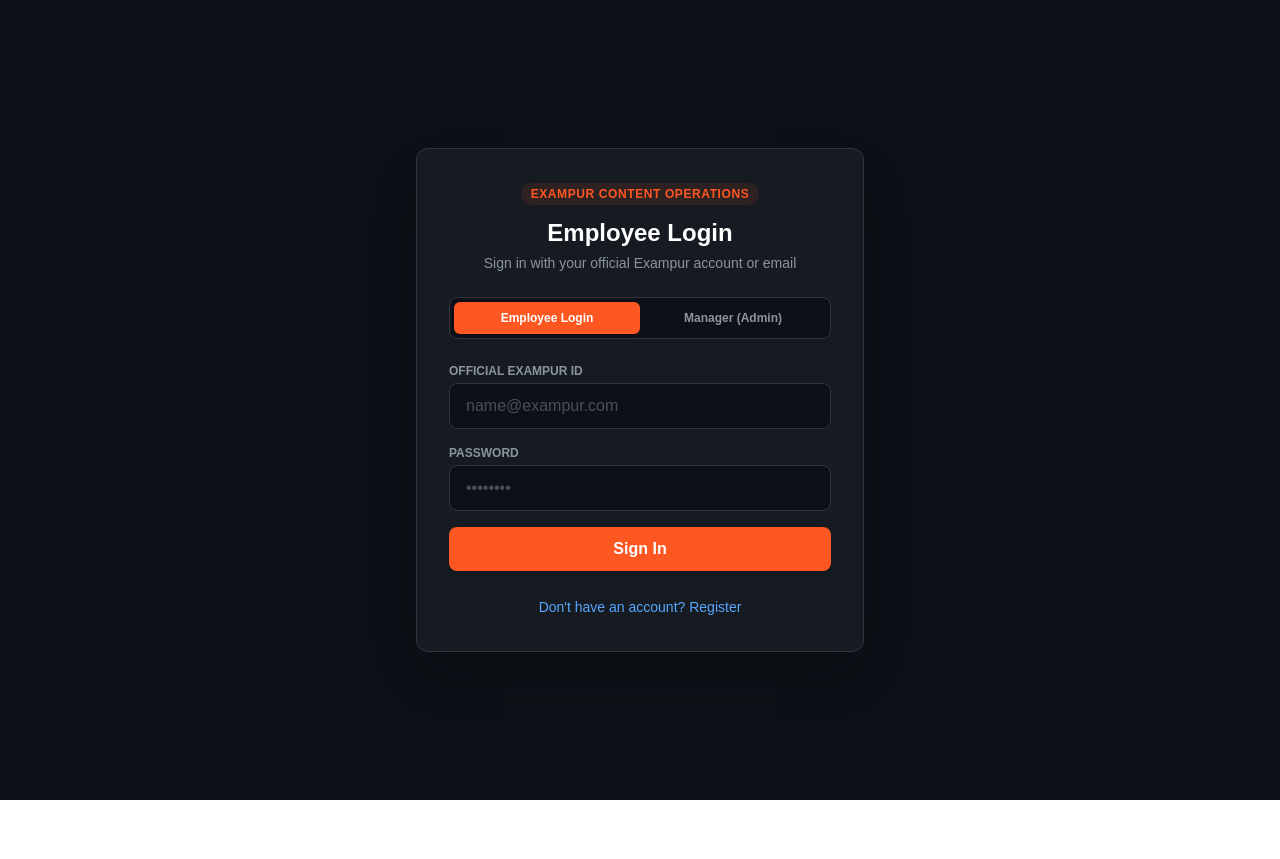
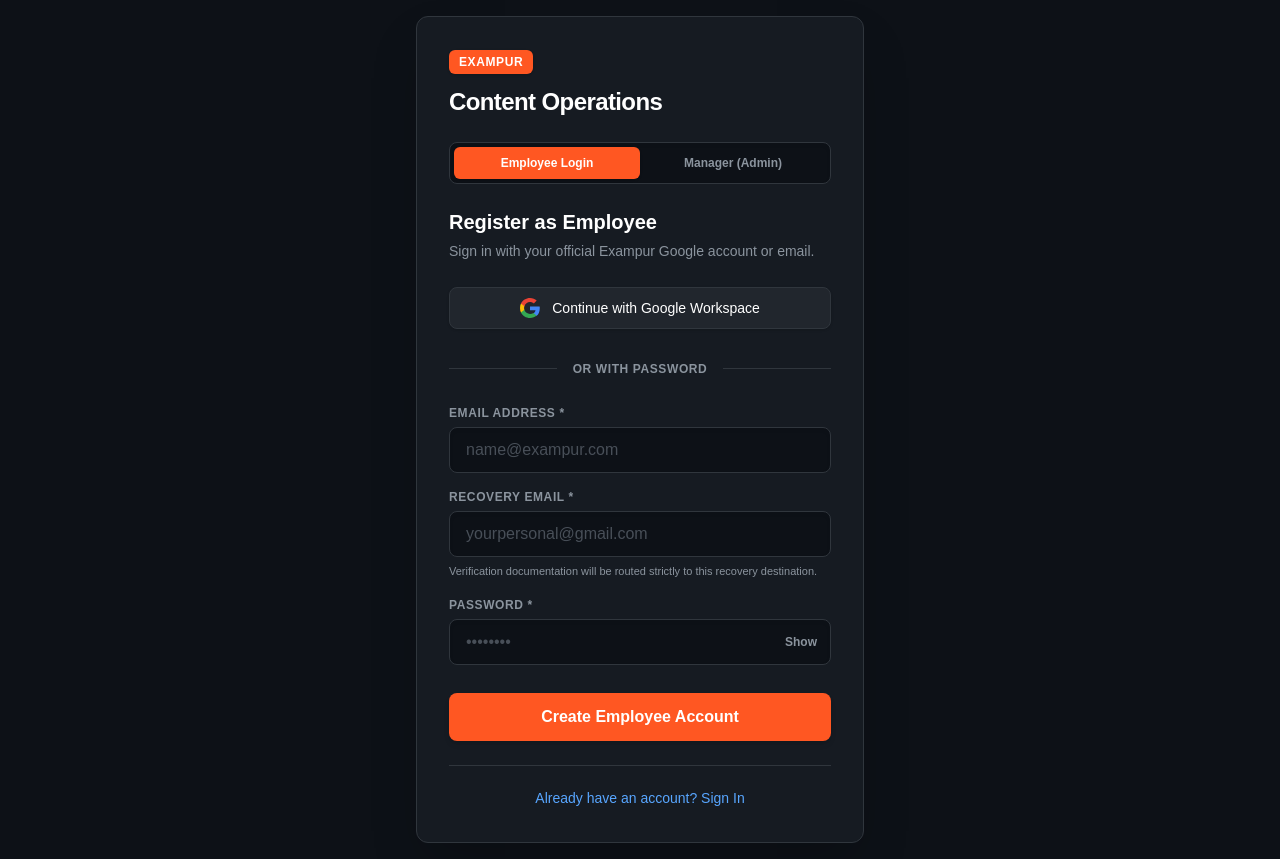
Before and after one commit to AK47amit/exampur-content-tracker1, a Next.js app: page /login in a window 1280 px wide. Before the commit the page ends 800 px from the top, so only its background shows below. Built offline with nearby package versions, Linux system fonts and the light colour scheme; no server answers.

Commit message:
fix: update full login and registration code with email verification

```diff
--- a/app/login/page.tsx
+++ b/app/login/page.tsx
@@ -1,4 +1,14 @@
 'use client';
+
+/**
+ * ============================================================================
+ * EXAMPUR CONTENT OPERATIONS - AUTHENTICATION & REGISTRATION MODULE
+ * ============================================================================
+ * File: app/login/page.tsx
+ * Description: Handles secure employee login, manager/admin access, and
+ * employee registration with official Exampur ID mapping and custom recovery email routing.
+ * ============================================================================
+ */
 
 import React, { useState } from 'react';
 import { supabase } from '@/lib/supabase';
@@ -6,29 +16,56 @@ import { useRouter } from 'next/navigation';
 
 export default function LoginPage() {
   const router = useRouter();
-  const [activeTab, setActiveTab] = useState<'employee-login' | 'employee-signup' | 'admin'>('employee-login');
 
+  // ---------------------------------------------------------------------------
+  // Navigation & View State Management
+  // ---------------------------------------------------------------------------
+  const [tab, setTab] = useState<'employee' | 'admin'>('employee');
+  const [isSignUp, setIsSignUp] = useState(true);
+
+  // ---------------------------------------------------------------------------
+  // Form Input Field States
+  // ---------------------------------------------------------------------------
   const [email, setEmail] = useState('');
+  const [recoveryEmail, setRecoveryEmail] = useState('');
   const [password, setPassword] = useState('');
-  const [recoveryEmail, setRecoveryEmail] = useState('');
+  const [showPassword, setShowPassword] = useState(false);
+
+  // ---------------------------------------------------------------------------
+  // Application Execution Feedback States
+  // ---------------------------------------------------------------------------
   const [loading, setLoading] = useState(false);
   const [errorMsg, setErrorMsg] = useState('');
+  const [successMsg, setSuccessMsg] = useState('');
 
+  /**
+   * ===========================================================================
+   * COMPREHENSIVE AUTHENTICATION & REGISTRATION SUBMISSION HANDLER
+   * ===========================================================================
+   */
   const handleAuth = async (e: React.FormEvent) => {
     e.preventDefault();
     setLoading(true);
     setErrorMsg('');
+    setSuccessMsg('');
 
     try {
       const officialEmail = email.trim().toLowerCase();
       const personalRecoveryEmail = recoveryEmail.trim().toLowerCase();
 
-      if (activeTab === 'employee-signup') {
+      // -----------------------------------------------------------------------
+      // EMPLOYEE REGISTRATION FLOW
+      // -----------------------------------------------------------------------
+      if (tab === 'employee' && isSignUp) {
         if (!personalRecoveryEmail) {
           throw new Error('Recovery email is required for employee registration.');
         }
 
-        // 1. Register with Official Exampur ID as primary
+        if (personalRecoveryEmail === officialEmail) {
+          throw new Error('Recovery email cannot be identical to your official Exampur ID.');
+        }
+
+        // Step 1: Register user in Supabase Auth with official ID as primary account identifier
         const { data, error } = await supabase.auth.signUp({
           email: officialEmail,
           password,
@@ -41,12 +78,12 @@ export default function LoginPage() {
 
         if (error) throw error;
 
-        // 2. Force sign out so user cannot auto-login without verifying recovery email
+        // Step 2: Invalidate session immediately to prevent unauthorized auto-login bypass
         await supabase.auth.signOut();
 
-        // 3. Trigger Custom Nodemailer API to send email strictly to Recovery Email
+        // Step 3: Trigger Custom Nodemailer API to route welcome and verification strictly to recovery email
         try {
-          await fetch('/api/send-mail', {
+          const mailResponse = await fetch('/api/send-mail', {
             method: 'POST',
             headers: { 'Content-Type': 'application/json' },
             body: JSON.stringify({
@@ -54,17 +91,27 @@ export default function LoginPage() {
               recoveryEmail: personalRecoveryEmail,
             }),
           });
-        } catch (mailErr) {
-          console.error('Mail dispatch network error:', mailErr);
+
+          if (!mailResponse.ok) {
+            console.error('API Route dispatch failed to send recovery notification email.');
+          }
+        } catch (mailNetworkErr) {
+          console.error('Network exception caught during mail dispatcher call:', mailNetworkErr);
         }
 
-        alert('Account created successfully! Verification details have been sent to your recovery email. Please check your recovery inbox.');
-        setActiveTab('employee-login');
+        // Set success feedback state and reset form variables cleanly
+        setSuccessMsg(
+          'Account successfully created! Verification instructions have been dispatched exclusively to your recovery email inbox.'
+        );
+        setIsSignUp(false);
         setEmail('');
         setPassword('');
         setRecoveryEmail('');
+
       } else {
-        // Sign In Flow (For both Employee and Admin)
+        // -----------------------------------------------------------------------
+        // STANDARD SIGN IN FLOW (Employee Sign-In & Admin Sign-In)
+        // -----------------------------------------------------------------------
         const { data, error } = await supabase.auth.signInWithPassword({
           email: officialEmail,
           password,
@@ -77,7 +124,7 @@ export default function LoginPage() {
         }
       }
     } catch (err: any) {
-      setErrorMsg(err.message || 'An unexpected error occurred.');
+      setErrorMsg(err.message || 'An unexpected authentication exception occurred during execution.');
     } finally {
       setLoading(false);
     }
@@ -87,66 +134,139 @@ export default function LoginPage() {
     <div className="min-h-screen bg-[#0d1117] flex items-center justify-center p-4">
       <div className="bg-[#161b22] border border-[#30363d] rounded-xl p-8 max-w-md w-full shadow-2xl">
 
-        {/* Top Header & Tabs matching original UI */}
-        <div className="text-center mb-6">
-          <span className="text-xs bg-[#ff5722]/10 text-[#ff5722] font-semibold px-2.5 py-1 rounded-full uppercase tracking-wider">
-            EXAMPUR Content Operations
-          </span>
-          <h2 className="text-2xl font-bold text-white mt-3">
-            {activeTab === 'admin' ? 'Manager (Admin) Login' : activeTab === 'employee-signup' ? 'Employee Registration' : 'Employee Login'}
-          </h2>
-          <p className="text-sm text-[#8b949e] mt-1">
-            {activeTab === 'admin'
-              ? 'Sign in with administrator credentials'
-              : activeTab === 'employee-signup'
-              ? 'Register using your official Exampur ID'
-              : 'Sign in with your official Exampur account or email'}
-          </p>
+        {/* =================================================================== */}
+        {/* HEADER BRANDING CONTAINER                                         */}
+        {/* =================================================================== */}
+        <div className="mb-6">
+          <div className="inline-block bg-[#ff5722] text-white text-xs font-bold px-2.5 py-1 rounded-md uppercase tracking-wider mb-3 shadow-sm">
+            EXAMPUR
+          </div>
+          <h2 className="text-2xl font-bold text-white tracking-tight">Content Operations</h2>
         </div>
 
-        {/* Tab Switcher */}
-        <div className="flex bg-[#0d1117] p-1 rounded-lg border border-[#30363d] mb-6">
+        {/* =================================================================== */}
+        {/* TOP ROLE SWITCHER NAVIGATION TABS                                 */}
+        {/* =================================================================== */}
+        <div className="flex bg-[#0d1117] p-1 rounded-lg border border-[#30363d] mb-6 shadow-inner">
           <button
             type="button"
-            onClick={() => { setActiveTab('employee-login'); setErrorMsg(''); }}
-            className={`flex-1 py-2 text-xs font-semibold rounded-md transition ${activeTab === 'employee-login' ? 'bg-[#ff5722] text-white shadow' : 'text-[#8b949e] hover:text-white'}`}
+            onClick={() => {
+              setTab('employee');
+              setIsSignUp(true);
+              setErrorMsg('');
+              setSuccessMsg('');
+            }}
+            className={`flex-1 py-2 text-xs font-semibold rounded-md transition-all duration-200 ${
+              tab === 'employee' ? 'bg-[#ff5722] text-white shadow' : 'text-[#8b949e] hover:text-white'
+            }`}
           >
             Employee Login
           </button>
           <button
             type="button"
-            onClick={() => { setActiveTab('admin'); setErrorMsg(''); }}
-            className={`flex-1 py-2 text-xs font-semibold rounded-md transition ${activeTab === 'admin' ? 'bg-[#ff5722] text-white shadow' : 'text-[#8b949e] hover:text-white'}`}
+            onClick={() => {
+              setTab('admin');
+              setIsSignUp(false);
+              setErrorMsg('');
+              setSuccessMsg('');
+            }}
+            className={`flex-1 py-2 text-xs font-semibold rounded-md transition-all duration-200 ${
+              tab === 'admin' ? 'bg-[#ff5722] text-white shadow' : 'text-[#8b949e] hover:text-white'
+            }`}
           >
             Manager (Admin)
           </button>
         </div>
 
+        {/* =================================================================== */}
+        {/* DYNAMIC CONTEXT HEADER DESCRIPTION                                  */}
+        {/* =================================================================== */}
+        <div className="mb-6">
+          <h3 className="text-xl font-bold text-white">
+            {tab === 'admin' ? 'Manager Sign In' : isSignUp ? 'Register as Employee' : 'Employee Sign In'}
+          </h3>
+          <p className="text-sm text-[#8b949e] mt-1 leading-relaxed">
+            {tab === 'admin'
+              ? 'Sign in using authorized system administrator credentials to oversee records.'
+              : isSignUp
+              ? 'Sign in with your official Exampur Google account or email.'
+              : 'Enter your official credentials to access your secure operational dashboard.'}
+          </p>
+        </div>
+
+        {/* =================================================================== */}
+        {/* ERROR FEEDBACK DISPLAY BOX                                          */}
+        {/* =================================================================== */}
         {errorMsg && (
-          <div className="bg-red-950/50 border border-red-800 text-red-300 p-3 rounded-lg text-sm mb-4">
+          <div className="bg-red-950/60 border border-red-800 text-red-300 p-3.5 rounded-lg text-sm mb-5 shadow-inner">
+            <span className="font-semibold block mb-0.5 tracking-wide">Error Notice</span>
             {errorMsg}
           </div>
         )}
 
+        {/* =================================================================== */}
+        {/* SUCCESS FEEDBACK DISPLAY BOX                                        */}
+        {/* =================================================================== */}
+        {successMsg && (
+          <div className="bg-emerald-950/60 border border-emerald-800 text-emerald-300 p-3.5 rounded-lg text-sm mb-5 shadow-inner">
+            <span className="font-semibold block mb-0.5 tracking-wide">Success Notice</span>
+            {successMsg}
+          </div>
+        )}
+
+        {/* =================================================================== */}
+        {/* GOOGLE WORKSPACE INTEGRATION BUTTON (Conditional Rendering)         */}
+        {/* =================================================================== */}
+        {tab === 'employee' && isSignUp && (
+          <button
+            type="button"
+            onClick={() => alert('Google Workspace Single Sign-On can be integrated via Supabase Auth Provider settings.')}
+            className="w-full bg-[#21262d] hover:bg-[#30363d] border border-[#30363d] text-white font-medium py-2.5 px-4 rounded-lg flex items-center justify-center space-x-3 transition duration-200 mb-6 shadow-sm"
+          >
+            <svg className="w-5 h-5 flex-shrink-0" viewBox="0 0 24 24">
+              <path fill="#4285F4" d="M23.745 12.27c0-.7-.06-1.4-.19-2.07H12v4.51h6.6c-.29 1.52-1.14 2.82-2.4 3.68v3.05h3.88c2.27-2.09 3.66-5.17 3.66-9.17z"/>
+              <path fill="#34A853" d="M12 24c3.24 0 5.95-1.08 7.93-2.91l-3.88-3.05c-1.08.72-2.45 1.16-4.05 1.16-3.13 0-5.78-2.11-6.73-4.96H1.18v3.15C3.15 21.32 7.22 24 12 24z"/>
+              <path fill="#FBBC05" d="M5.27 14.24c-.25-.72-.38-1.49-.38-2.24s.13-1.52.38-2.24V6.61H1.18C.43 8.13 0 9.83 0 12s.43 3.87 1.18 5.39l4.09-3.15z"/>
+              <path fill="#EA4335" d="M12 4.75c1.77 0 3.35.61 4.6 1.8l3.42-3.42C17.95 1.19 15.24 0 12 0 7.22 0 3.15 2.68 1.18 6.61l4.09 3.15c.95-2.85 3.6-4.96 6.73-4.96z"/>
+            </svg>
+            <span className="text-sm font-medium">Continue with Google Workspace</span>
+          </button>
+        )}
+
+        {/* =================================================================== */}
+        {/* SEPARATOR DIVIDER LINE                                              */}
+        {/* =================================================================== */}
+        {tab === 'employee' && isSignUp && (
+          <div className="relative flex py-2 items-center mb-5">
+            <div className="flex-grow border-t border-[#30363d]"></div>
+            <span className="flex-shrink mx-4 text-xs text-[#8b949e] uppercase tracking-wider font-semibold">or with password</span>
+            <div className="flex-grow border-t border-[#30363d]"></div>
+          </div>
+        )}
+
+        {/* =================================================================== */}
+        {/* MAIN OPERATIONAL AUTHENTICATION FORM                                */}
+        {/* =================================================================== */}
         <form onSubmit={handleAuth} className="space-y-4">
           <div>
-            <label className="block text-xs font-semibold text-[#8b949e] uppercase mb-1">
-              {activeTab === 'admin' ? 'Admin Email' : 'Official Exampur ID'}
+            <label className="block text-xs font-semibold text-[#8b949e] uppercase mb-1.5 tracking-wider">
+              {tab === 'admin' ? 'Admin Email Address *' : 'Email Address *'}
             </label>
             <input
               type="email"
               required
-              placeholder={activeTab === 'admin' ? 'admin@exampur.com' : 'name@exampur.com'}
+              placeholder={tab === 'admin' ? 'admin@exampur.com' : 'name@exampur.com'}
               value={email}
               onChange={(e) => setEmail(e.target.value)}
-              className="w-full bg-[#0d1117] border border-[#30363d] rounded-lg px-4 py-2.5 text-white placeholder-[#484f58] focus:outline-none focus:border-[#58a6ff]"
+              className="w-full bg-[#0d1117] border border-[#30363d] rounded-lg px-4 py-2.5 text-white placeholder-[#484f58] focus:outline-none focus:border-[#58a6ff] transition shadow-inner"
             />
           </div>
 
-          {activeTab === 'employee-signup' && (
+          {/* Recovery Email Input Field (Exclusively for Employee Registration View) */}
+          {tab === 'employee' && isSignUp && (
             <div>
-              <label className="block text-xs font-semibold text-[#8b949e] uppercase mb-1">
-                Personal Recovery Email
+              <label className="block text-xs font-semibold text-[#8b949e] uppercase mb-1.5 tracking-wider">
+                Recovery Email *
               </label>
               <input
                 type="email"
@@ -154,46 +274,61 @@ export default function LoginPage() {
                 placeholder="yourpersonal@gmail.com"
                 value={recoveryEmail}
                 onChange={(e) => setRecoveryEmail(e.target.value)}
-                className="w-full bg-[#0d1117] border border-[#30363d] rounded-lg px-4 py-2.5 text-white placeholder-[#484f58] focus:outline-none focus:border-[#58a6ff]"
+                className="w-full bg-[#0d1117] border border-[#30363d] rounded-lg px-4 py-2.5 text-white placeholder-[#484f58] focus:outline-none focus:border-[#58a6ff] transition shadow-inner"
               />
+              <p className="text-[11px] text-[#8b949e] mt-1.5 leading-relaxed">
+                Verification documentation will be routed strictly to this recovery destination.
+              </p>
             </div>
           )}
 
           <div>
-            <label className="block text-xs font-semibold text-[#8b949e] uppercase mb-1">
-              Password
+            <label className="block text-xs font-semibold text-[#8b949e] uppercase mb-1.5 tracking-wider">
+              Password *
             </label>
+            <div className="relative">
               <input
-              type="password"
+                type={showPassword ? 'text' : 'password'}
                 required
                 placeholder="••••••••"
                 value={password}
                 onChange={(e) => setPassword(e.target.value)}
-              className="w-full bg-[#0d1117] border border-[#30363d] rounded-lg px-4 py-2.5 text-white placeholder-[#484f58] focus:outline-none focus:border-[#58a6ff]"
+                className="w-full bg-[#0d1117] border border-[#30363d] rounded-lg px-4 py-2.5 text-white placeholder-[#484f58] focus:outline-none focus:border-[#58a6ff] pr-14 transition shadow-inner"
               />
+              <button
+                type="button"
+                onClick={() => setShowPassword(!showPassword)}
+                className="absolute inset-y-0 right-0 pr-3.5 flex items-center text-xs font-bold text-[#8b949e] hover:text-white transition"
+              >
+                {showPassword ? 'Hide' : 'Show'}
+              </button>
+            </div>
           </div>
 
           <button
             type="submit"
             disabled={loading}
-            className="w-full bg-[#ff5722] hover:bg-[#f4511e] text-white font-bold py-2.5 rounded-lg transition duration-200 shadow-md disabled:opacity-50"
+            className="w-full bg-[#ff5722] hover:bg-[#f4511e] text-white font-bold py-3 rounded-lg transition-all duration-200 shadow-md disabled:opacity-50 mt-3"
           >
-            {loading ? 'Processing...' : activeTab === 'employee-signup' ? 'Register Employee' : 'Sign In'}
+            {loading ? 'Processing...' : tab === 'admin' ? 'Sign In as Manager' : isSignUp ? 'Create Employee Account' : 'Sign In'}
           </button>
         </form>
 
-        {/* Bottom Toggle for Sign Up / Sign In */}
-        {activeTab !== 'admin' && (
-          <div className="mt-6 text-center">
+        {/* =================================================================== */}
+        {/* FOOTER NAVIGATION TOGGLE FOR EMPLOYEE MODE                          */}
+        {/* =================================================================== */}
+        {tab === 'employee' && (
+          <div className="mt-6 text-center border-t border-[#30363d] pt-5">
             <button
               type="button"
               onClick={() => {
-                setActiveTab(activeTab === 'employee-signup' ? 'employee-login' : 'employee-signup');
+                setIsSignUp(!isSignUp);
                 setErrorMsg('');
+                setSuccessMsg('');
               }}
-              className="text-sm text-[#58a6ff] hover:underline"
+              className="text-sm text-[#58a6ff] hover:underline font-medium transition"
             >
-              {activeTab === 'employee-signup' ? 'Already have an account? Sign In' : "Don't have an account? Register"}
+              {isSignUp ? 'Already have an account? Sign In' : "Don't have an account? Register as Employee"}
             </button>
           </div>
         )}
```
Lines whose indentation alone changed are shown as unchanged.
